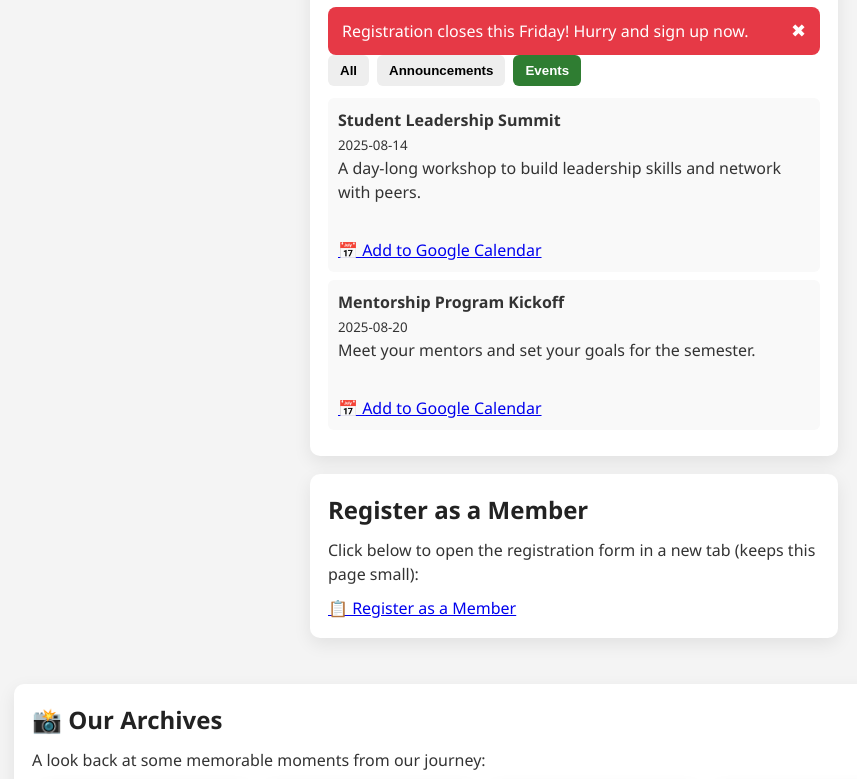
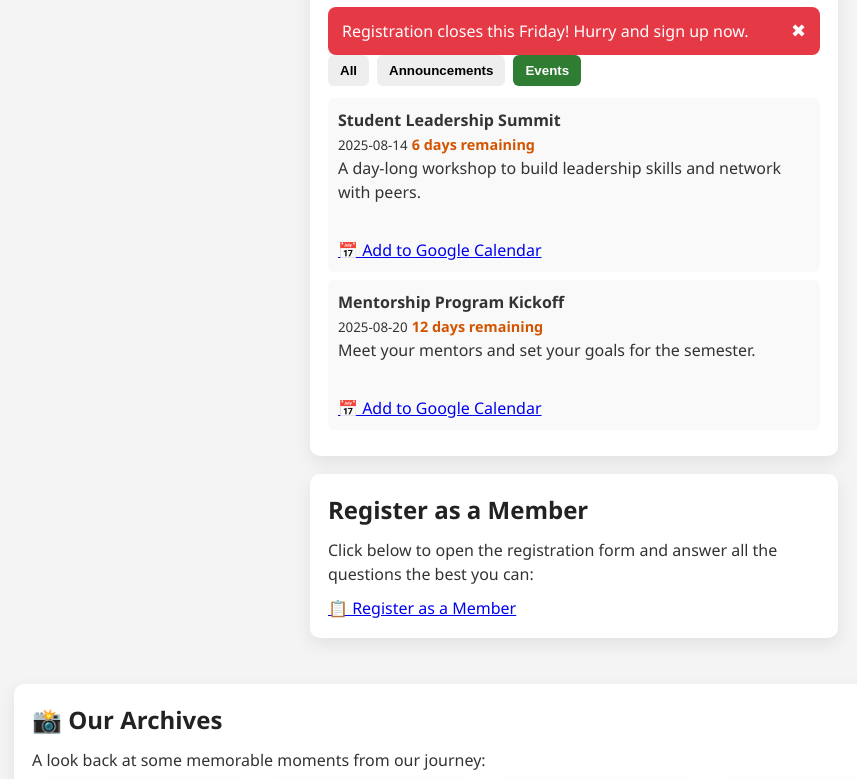
Before and after one commit to kiprotichbettn/light-bearers-website, a website: page public/index.html in a window 1280 px wide. Shown: the part 1774-2553 px from the top of the page, without its empty margins (46-903 px from the left). Drawn offline with Linux system fonts and the light colour scheme; no server answers; grey boxes are pictures that could not be loaded.

Commit message:
Update the countdown functionality

```diff
--- a/public/css/style.css
+++ b/public/css/style.css
@@ -186,6 +186,10 @@ p, li, address p { color: #333; margin-bottom: 10px; }
 .filter-btn:hover, .filter-btn.active { background: var(--accent); color: white; }
 
 /* announcement list */
+#announcement-list span {
+  font-size: 0.9rem;
+}
+
 .announcement-list { list-style:none; padding-left:0; }
 .announcement-list li { padding:10px; border-radius:6px; background:#f9f9f9; margin-bottom:8px; }
 
@@ -196,11 +200,7 @@ p, li, address p { color: #333; margin-bottom: 10px; }
 @keyframes slideDown{ from{ transform: translateY(-20px); opacity:0 } to{ transform: none; opacity:1 } }
 #close-urgent { background:transparent; border:none; color:white; font-size:18px; cursor:pointer; }
 
-/* gallery
-.gallery { display:flex; flex-wrap:wrap; gap:14px; justify-content:center; }
-.gallery figure{ width: 230px; text-align:center; }
-.gallery img{ width:100%; border-radius:8px; box-shadow: 0 6px 16px var(--shadow); }*/
-/* Make the archives section span full width across all three columns */
+
 #archives {
   grid-column: 1 / -1; /* spans from first to last column in the grid */
   margin-bottom: 32px;
--- a/public/index.html
+++ b/public/index.html
@@ -91,7 +91,7 @@
             <div>
               <h3 id="ceo-heading">Message from the CEO</h3>
               <p>Welcome to Light Bearers! We believe in empowering students through education, faith, and service...
-                — <strong>CEO, Jane Doe</strong></p>
+                — <strong>CEO, Diana Chelangat</strong></p>
             </div>
           </article>
 
@@ -124,19 +124,19 @@
           </ul>
         </section>
 
-        <!-- Video Library (two playlists) -->
+        <!-- Video Library -->
         <section id="video-library" aria-labelledby="video-library-heading">
           <h2 id="video-library-heading">Light Bearers Video Library</h2>
 
           <article class="playlist-section" aria-label="Faith & Leadership">
             <h3>Faith & Leadership</h3>
-            <!-- Insert videos (JS -> #playlist-1) -->
+            <!--  #playlist-1 -->
             <div id="playlist-1" class="video-container"></div>
           </article>
 
           <article class="playlist-section" aria-label="Mentorship & Growth">
             <h3>Mentorship & Growth</h3>
-            <!-- Insert videos (JS -> #playlist-2) -->
+            <!-- #playlist-2 -->
             <div id="playlist-2" class="video-container"></div>
           </article>
         </section>
@@ -169,7 +169,7 @@
         <!-- Registration-->
         <section id="register" aria-labelledby="register-heading">
           <h2 id="register-heading">Register as a Member</h2>
-          <p>Click below to open the registration form in a new tab (keeps this page small):</p>
+          <p>Click below to open the registration form and answer all the questions the best you can:</p>
           <a class="download-btn" href="https://docs.google.com/forms/d/e/1FAIpQLSdgOBRrP2HYg1IHde9UxKfZ6kkGZG0kPNM3iFpMVJlLjceHQA/viewform" target="_blank" rel="noopener noreferrer">📋 Register as a Member</a>
         </section>
       </article>
@@ -224,7 +224,7 @@
     <footer class="site-footer">
       <p>&copy; 2025 Light Bearers. All Rights Reserved.</p>
     </footer>
-  </div> <!-- page-wrapper -->
+  </div>
 
 
 
--- a/public/js/index.js
+++ b/public/js/index.js
@@ -1,7 +1,5 @@
 document.addEventListener('DOMContentLoaded', () => {
-  // Debook API URL
   const ebookApiUrl = "/api/ebooks";
-
 
   const currentHour = new Date().getHours();
   let greetingMessage = "Good Day!";
@@ -24,7 +22,6 @@ document.addEventListener('DOMContentLoaded', () => {
     mentorship: "Our Mentorship program pairs students with industry professionals to guide their career paths."
   };
 
-  // Relevant program details
   document.querySelectorAll('.program-btn').forEach(button => {
     button.addEventListener('click', function() {
       const programType = this.getAttribute('data-program');
@@ -33,7 +30,6 @@ document.addEventListener('DOMContentLoaded', () => {
     });
   });
 
-  // Fetch Bible Verse
   async function getBibleVerse() {
     try {
       const response = await fetch("/api/bible-verse");
@@ -54,7 +50,6 @@ document.addEventListener('DOMContentLoaded', () => {
   }
   getBibleVerse();
 
-  // Fetch eBooks
   const ebookList = document.getElementById("ebook-list");
   const loadingMsg = document.getElementById("loading-msg");
 
@@ -85,7 +80,6 @@ document.addEventListener('DOMContentLoaded', () => {
       if (loadingMsg) loadingMsg.textContent = "Failed to load eBooks.";
     });
 
-  // Fetch YouTube videos
   fetch('/api/videos')
     .then(res => res.json())
     .then(playlists => {
@@ -113,7 +107,6 @@ document.addEventListener('DOMContentLoaded', () => {
       console.error('Error loading videos:', err);
     });
 
-    // Urgent Announcement
   const urgentBanner = document.getElementById('urgent-banner');
   const urgentText = document.getElementById('urgent-text');
   const closeUrgent = document.getElementById('close-urgent');
@@ -129,7 +122,6 @@ document.addEventListener('DOMContentLoaded', () => {
     urgentBanner.style.display = "none";
   });
 
-  // Upcoming Events and Announcements
   const events = [
     {
       title: "Student Leadership Summit",
@@ -154,6 +146,15 @@ document.addEventListener('DOMContentLoaded', () => {
   const itemsList = document.getElementById("announcement-list");
   const filterButtons = document.querySelectorAll(".filter-btn");
 
+  function calculateDaysLeft(dateString) {
+    const today = new Date();
+    const eventDate = new Date(dateString);
+    today.setHours(0, 0, 0, 0);
+    eventDate.setHours(0, 0, 0, 0);
+    const diffTime = eventDate - today;
+    return Math.floor(diffTime / (1000 * 60 * 60 * 24));
+  }
+
   function renderItems(type) {
     itemsList.innerHTML = "";
 
@@ -167,23 +168,33 @@ document.addEventListener('DOMContentLoaded', () => {
     filtered.forEach(item => {
       const li = document.createElement("li");
 
+      const daysRemaining = calculateDaysLeft(item.date);
+      const countdownText = item.type === "event"
+        ? (daysRemaining >= 0
+            ? `<span style="color: #d35400; font-weight: bold;">${daysRemaining} day${daysRemaining !== 1 ? 's' : ''} remaining</span>`
+            : `<span style="color: #999;">Event has passed</span>`)
+        : "";
+
       let content = `
-    <strong>${item.title}</strong> <br />
-    <small>${item.date}</small><br/>
+        <strong>${item.title}</strong><br/>
+        <small>${item.date}</small> ${countdownText}<br/>
         <p>${item.description}</p>
       `;
 
       if (item.type === "event") {
-    const startDate = item.date.replace(/-/g, ""); // format YYYYMMDD
+        const today = new Date();
+        const eventDate = new Date(item.date);
+
+        if (eventDate >= today) {
+          const startDate = item.date.replace(/-/g, "");
           const calendarUrl = `https://www.google.com/calendar/render?action=TEMPLATE&text=${encodeURIComponent(item.title)}&dates=${startDate}/${startDate}&details=${encodeURIComponent(item.description)}`;
-
           content += `<br/><a href="${calendarUrl}" target="_blank" rel="noopener noreferrer">📅 Add to Google Calendar</a>`;
+        }
       }
 
       li.innerHTML = content;
       itemsList.appendChild(li);
     });
-
   }
 
   filterButtons.forEach(btn => {
@@ -197,6 +208,4 @@ filtered.forEach(item => {
 
   renderItems("event");
   document.querySelector('.filter-btn[data-filter="event"]')?.classList.add("active");
-
-
 });
```
Lines whose indentation alone changed are shown as unchanged.
